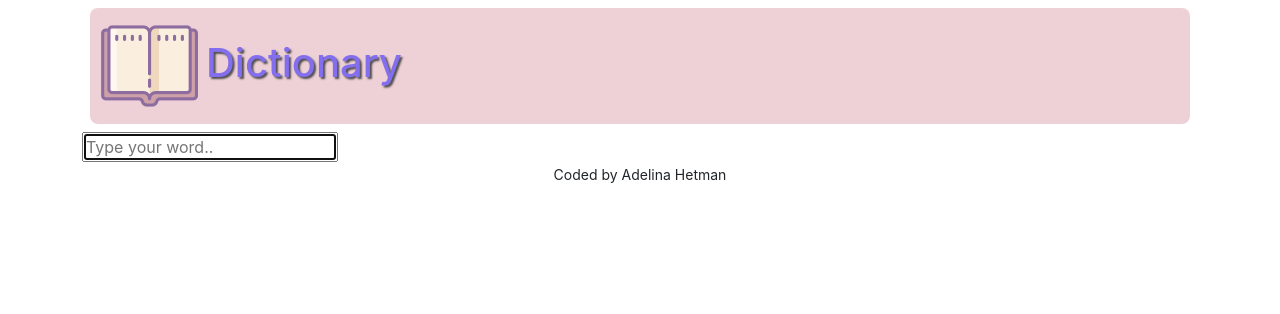
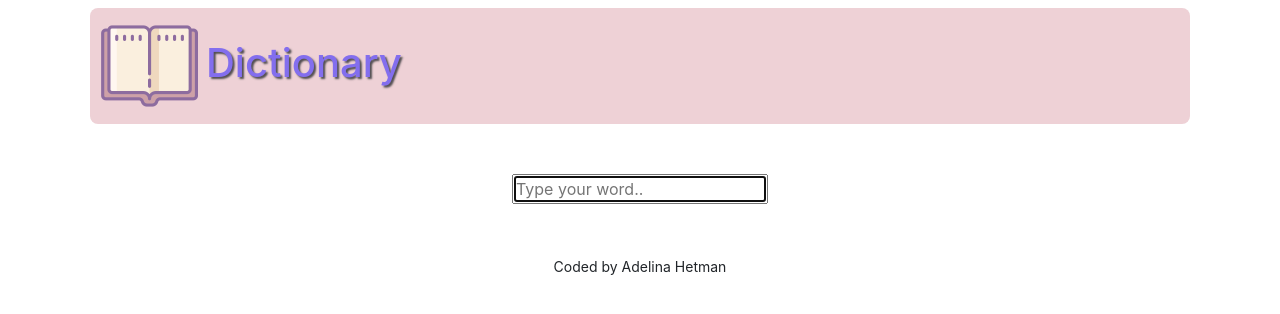
Before and after one commit to Adelina-HK/dictionary-app, a React (Create React App) app: page / in a window 1280 px wide. Shown: the top 314 px of the page. Built offline with nearby package versions, Linux system fonts and the light colour scheme.

Commit message:
Added Dictionary.css

```diff
--- a/src/App.js
+++ b/src/App.js
@@ -7,13 +7,17 @@ export default function App() {
     <div className="App">
       <div className="container">
         <header className="App-header">
-        <h1 className="m-2"><img src={book} className="img-book m-2" alt="book pic" />
-          Dictionary </h1>
+          <h1 className="m-2">
+            <img src={book} className="img-book m-2" alt="book pic" />
+            Dictionary{" "}
+          </h1>
         </header>
         <main>
           <Dictionary />
         </main>
-      <footer className="text-center"><small>Coded by Adelina Hetman</small></footer>
+        <footer className="text-center mt-5">
+          <small>Coded by Adelina Hetman</small>
+        </footer>
       </div>
     </div>
   );
--- a/src/Dictionary.css
+++ b/src/Dictionary.css
@@ -0,0 +1,4 @@
+.inputForm {
+  margin: 50px auto;
+  display: block;
+  }
--- a/src/Dictionary.js
+++ b/src/Dictionary.js
@@ -20,6 +20,7 @@ export default function Dictionary() {
           autoFocus="on"
           placeholder="Type your word.."
           onChange={handleKeywordChange}
+          className="inputForm"
         />
       </form>
     </div>
```
Lines whose indentation alone changed are shown as unchanged.
